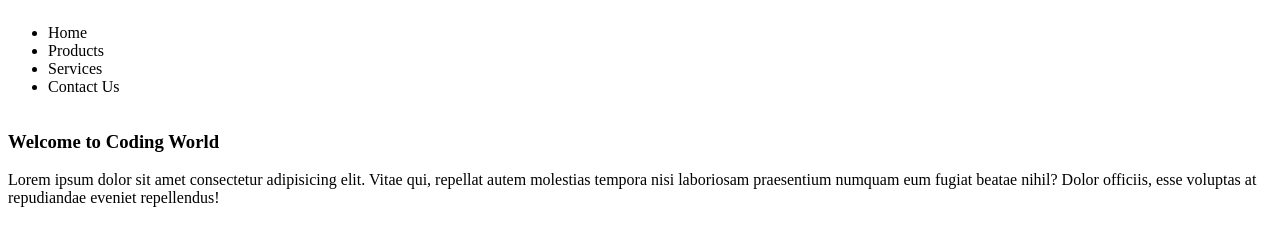
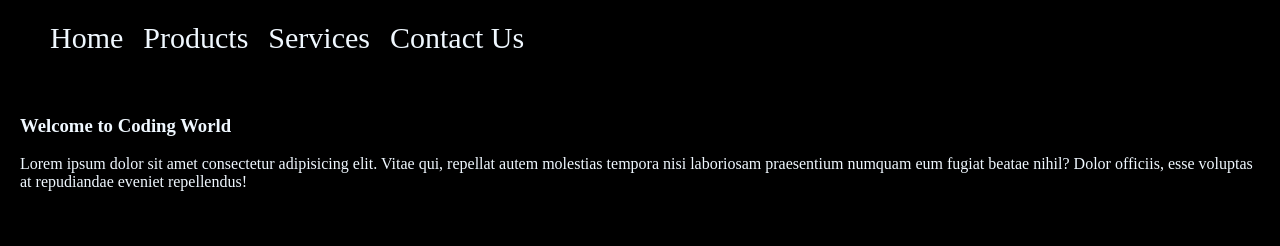
Before and after one commit to chirag-thanki/My_Web_Development_Practice, a plain HTML site: page CSS/Before-After_Pseudo_Selector/01Before-After_Pseudo_Selector.html in a window 1280 px wide. Drawn offline with Linux system fonts and the light colour scheme.

Commit message:
Update 01Before-After_Pseudo_Selector.html

```diff
--- a/CSS/Before-After_Pseudo_Selector/01Before-After_Pseudo_Selector.html
+++ b/CSS/Before-After_Pseudo_Selector/01Before-After_Pseudo_Selector.html
@@ -5,16 +5,39 @@
     <meta name="viewport" content="width=device-width, initial-scale=1.0">
     <title>Before & After</title>
     <style>
+        body{
+            margin: 0;
+            padding: 0;
+            background-color: black;
+            color: aliceblue;
+        }
+
         header{
             display: flex;
             flex-direction: column;
+        }
+
+        .ul{
+            display: flex;
+
+        }
+
+        .item{
+            list-style-type: none;
+            padding: 5px 10px;
+            font-size: 30px;
+        }
+
+        section{
+            margin: 10px;
+            padding: 10px;
         }
     </style>
 </head>
 <body>
     <header>
         <nav class="navbar">
-            <ul>
+            <ul class="ul">
                 <li class="item">Home</li>
                 <li class="item">Products</li>
                 <li class="item">Services</li>
```
